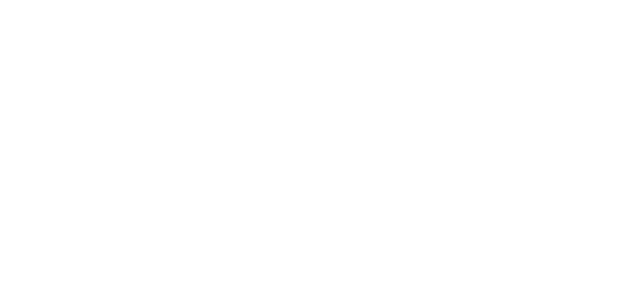
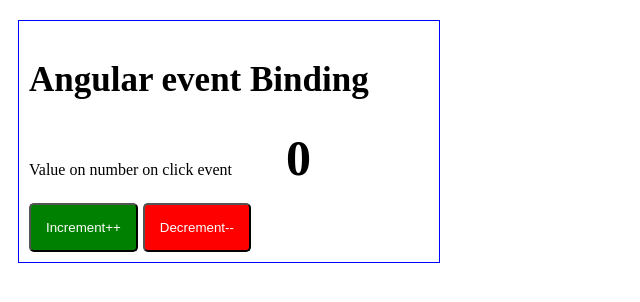
Before and after one commit to ayeayethet151198/angular-training, an Angular app: page /test2 in a window 1280 px wide. Before the commit this address led to /. Shown: the top 302 px of the page, without its empty margins (0-640 px from the left). Built offline with nearby package versions, Linux system fonts and the light colour scheme.

Commit message:
assignment-day4

```diff
--- a/src/app/app-routing.module.ts
+++ b/src/app/app-routing.module.ts
@@ -1,11 +1,16 @@
 import { NgModule } from '@angular/core';
 import { RouterModule, Routes } from '@angular/router';
 import { Test1PageComponent } from './pages/test1-page/test1-page.component';
+import { Test2PageComponent } from './pages/test2-page/test2-page.component';
 
 const routes: Routes = [
   {
     path: 'test1',
     component: Test1PageComponent
+  },
+  {
+    path: 'test2',
+    component: Test2PageComponent
   }
 ];
 
--- a/src/app/app.module.ts
+++ b/src/app/app.module.ts
@@ -4,11 +4,13 @@
 import { AppRoutingModule } from './app-routing.module';
 import { AppComponent } from './app.component';
 import { Test1PageComponent } from './pages/test1-page/test1-page.component';
+import { Test2PageComponent } from './pages/test2-page/test2-page.component';
 
 @NgModule({
   declarations: [
     AppComponent,
-    Test1PageComponent
+    Test1PageComponent,
+    Test2PageComponent
   ],
   imports: [
     BrowserModule,
--- /dev/null
+++ b/src/app/pages/test2-page/test2-page.component.html
@@ -0,0 +1,6 @@
+<div class="wrapper">
+  <h2>Angular event Binding</h2>
+  <p>Value on number on click event <span class="ans">{{value}}</span></p>
+  <button class="btn1" (click)="inFun($event)">Increment++</button>
+  <button class="btn2" (click)="deFun($event)">Decrement--</button>
+</div>
--- /dev/null
+++ b/src/app/pages/test2-page/test2-page.component.scss
@@ -0,0 +1,36 @@
+.wrapper{
+  border: 1px solid #0000ff;
+  width: 400px;
+  margin: 20px 10px;
+  padding: 10px;
+  h2{
+    font-size: 35px;
+
+  }
+  p{
+    .ans{
+      font-size: 50px;
+      font-weight: bold;
+      padding-left: 50px;
+    }
+  }
+  .btn1{
+    padding: 15px;
+    background-color: #008000;
+    color: #FFFFFF;
+    border-radius: 5px;
+    cursor: pointer;
+  }
+  .btn1:disabled,
+  .btn2:disabled{
+    cursor: not-allowed;
+  }
+  .btn2{
+    padding: 15px;
+    background-color: #ff0000;
+    color: #FFFFFF;
+    border-radius: 5px;
+    margin-left: 5px;
+    cursor: pointer;
+  }
+}
--- /dev/null
+++ b/src/app/pages/test2-page/test2-page.component.ts
@@ -0,0 +1,32 @@
+import { Component, OnInit } from '@angular/core';
+
+@Component({
+  selector: 'app-test2-page',
+  templateUrl: './test2-page.component.html',
+  styleUrls: ['./test2-page.component.scss']
+})
+export class Test2PageComponent implements OnInit {
+  public value = 0;
+  inFun(num: any) {
+    if (this.value >= 10) {
+      (num.target as HTMLButtonElement).disabled = true;
+    } else {
+      (num.target as HTMLButtonElement).disabled = false;
+      this.value++;
+    }
+
+  }
+  deFun(num: any) {
+    if (this.value == 0) {
+      (num.target as HTMLButtonElement).disabled = true;
+    } else {
+      (num.target as HTMLButtonElement).disabled = false;
+      this.value--;
+    }
+  }
+  constructor() { }
+
+  ngOnInit(): void {
+  }
+
+}
```
Also changed, not shown: 1 other file (tests, documents, lock files or other folders).
